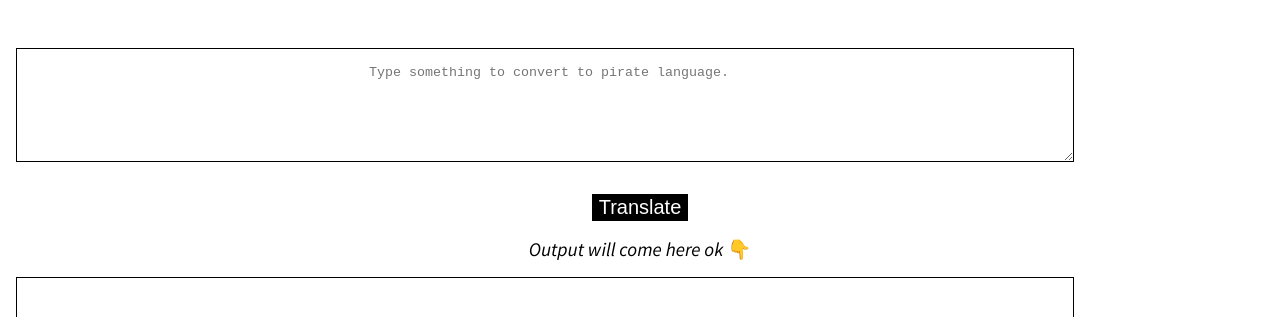
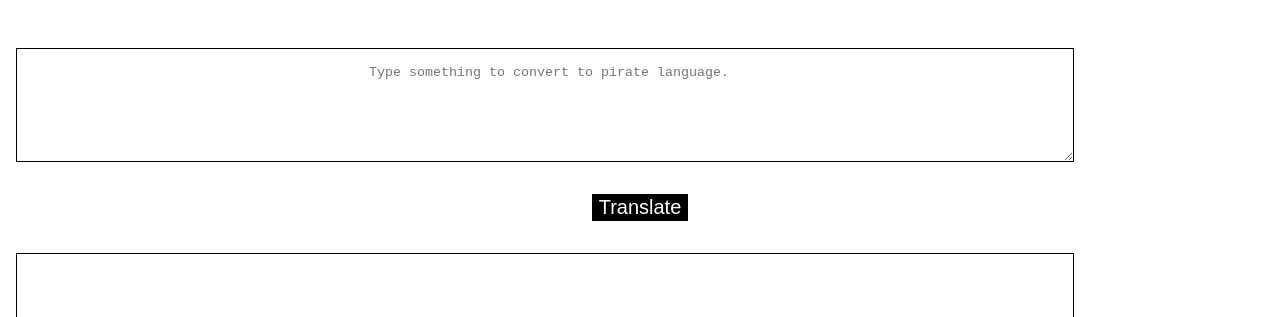
Before and after one commit to abhinavtk/Pirate-speak, a plain HTML site: page index.html in a window 1280 px wide. Shown: the part 147-464 px from the top of the page. Drawn offline with Linux system fonts and the light colour scheme.

Commit message:
Update- index

```diff
--- a/index.html
+++ b/index.html
@@ -21,7 +21,7 @@
     <textarea id="txt-input" placeholder=" Type something to convert to pirate language."></textarea>
     <button id="btn-translate">Translate</button>
 
-    <div class="output-text">Output will come here ok 👇</div>
+    <!-- <div class="output-text">Output will come here ok 👇</div> -->
     <div id="output"> </div>
 
     </div>
```
